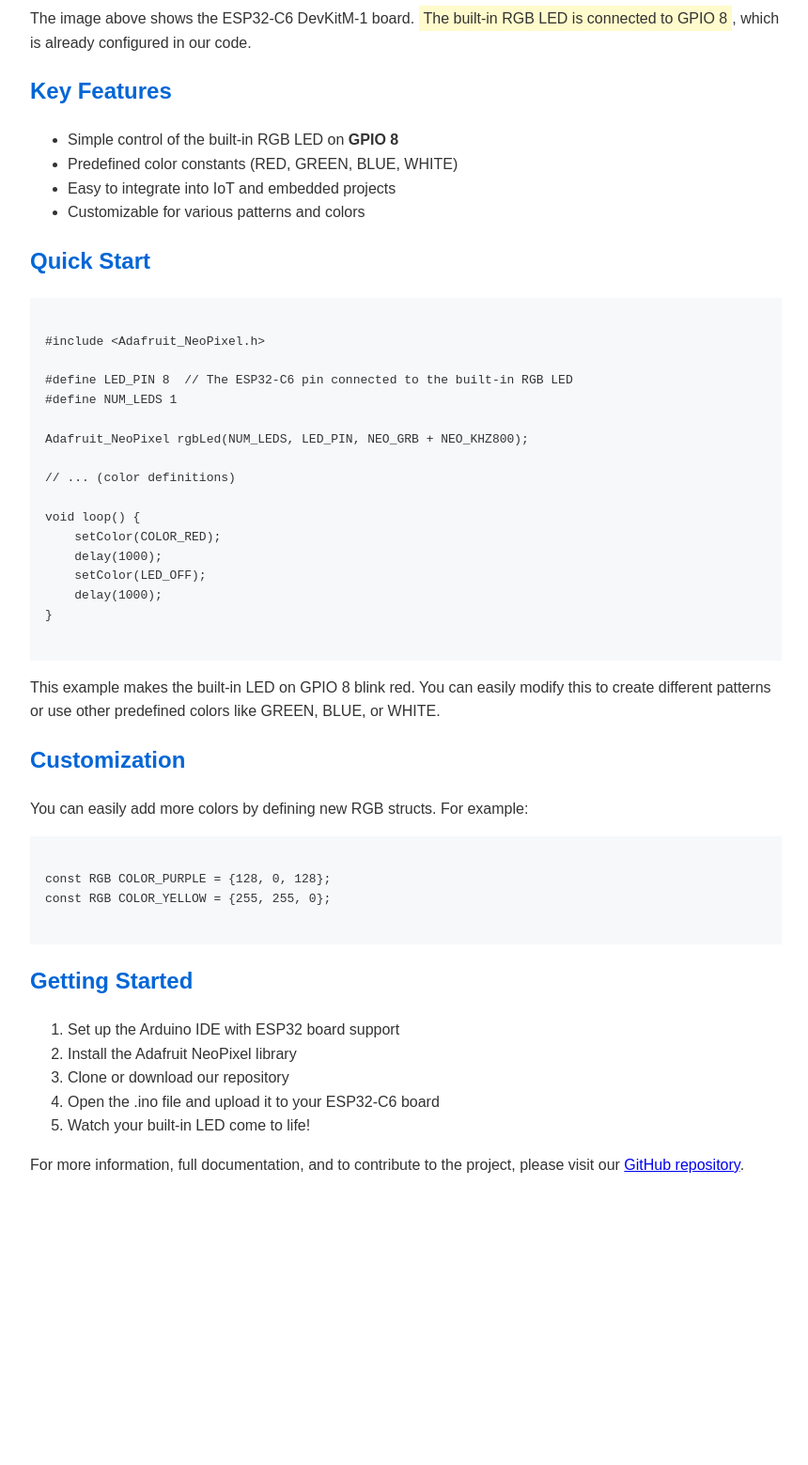
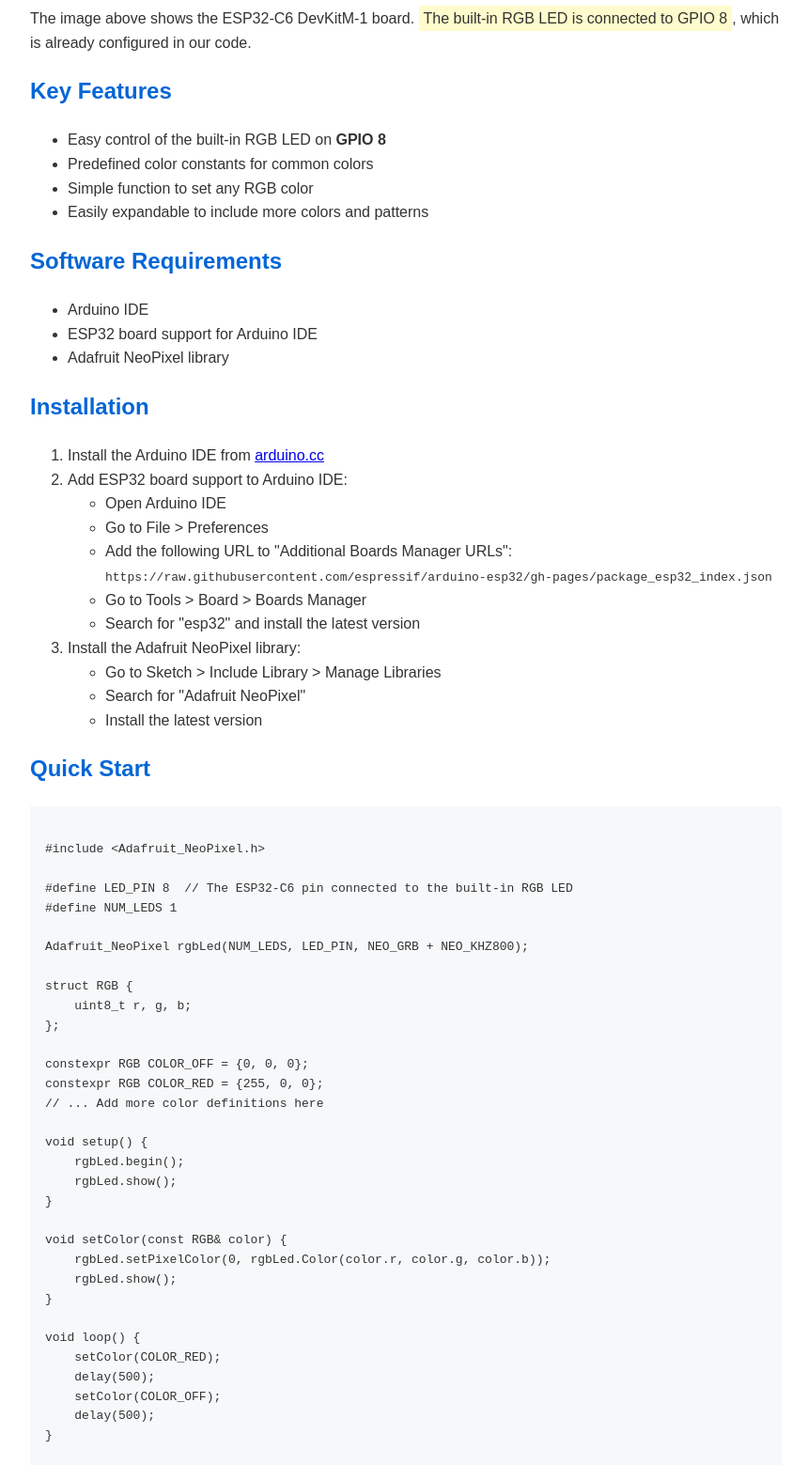
Before and after one commit to h4fide/ESP32-C6-RGB-LED-Control, a plain HTML site: page index.html in a window 1280 px wide. Shown: the part 600-2159 px from the top of the page at 94% size, without its empty margins (208-1068 px from the left). Before the commit the page ends 1889 px from the top, so only its background shows below. Drawn offline with Linux system fonts and the light colour scheme.

Commit message:
Update index.html

```diff
--- a/index.html
+++ b/index.html
@@ -3,10 +3,10 @@
 <head>
     <meta charset="UTF-8">
     <meta name="viewport" content="width=device-width, initial-scale=1.0">
-    <title>ESP32-C6 RGB LED Control | Arduino Project for IoT</title>
+    <title>ESP32-C6 RGB LED Control</title>
     <meta name="google-site-verification" content="v5QEyxSw-jo1QlzVwtkBSXKEAX9Fk8g14d8ETi2RDxY" />
     <meta name="description" content="Control the built-in RGB LED on ESP32-C6 with our simple Arduino code. Perfect for IoT projects, embedded systems, and learning microcontroller programming.">
-   <meta name="keywords" content="esp32, rgb, led, built in, esp32-c6, esp32 led built in, esp32 rgb led, esp32 rgb led controller, esp32 rgb led strip, arduino esp32 led, rgb esp32, rgb led esp32, esp32 built in rgb led, esp32-c6 dev kit, esp32 rgb led strip controller, esp32 rgb, esp32 rgb controller, led esp32, esp32 rgb matrix, esp32-c6 release date, esp32 rgbw controller, esp32 led_builtin, esp32-c6 zigbee, esp32 rgb led matrix, esp32-c3 led, esp32 c3 rgb led, led_builtin esp32, esp32 led_builtin pin, 8x8 rgb led matrix arduino, esp32 c6 devkit">
+    <meta name="keywords" content="esp32, rgb, led, built in, esp32-c6, esp32 led built in, esp32 rgb led, esp32 rgb led controller, esp32 rgb led strip, arduino esp32 led, rgb esp32, rgb led esp32, esp32 built in rgb led, esp32-c6 dev kit, esp32 rgb led strip controller, esp32 rgb, esp32 rgb controller, led esp32, esp32 rgb matrix, esp32-c6 release date, esp32 rgbw controller, esp32 led_builtin, esp32-c6 zigbee, esp32 rgb led matrix, esp32-c3 led, esp32 c3 rgb led, led_builtin esp32, esp32 led_builtin pin, 8x8 rgb led matrix arduino, esp32 c6 devkit">
     <style>
         body { font-family: Arial, sans-serif; line-height: 1.6; color: #333; max-width: 800px; margin: 0 auto; padding: 20px; }
         h1, h2 { color: #0366d6; }
@@ -22,7 +22,7 @@
       "description": "Arduino code for controlling the built-in RGB LED on ESP32-C6 microcontrollers",
       "programmingLanguage": "Arduino",
       "runtimePlatform": "ESP32-C6",
-      "codeRepository": "https://github.com/yourusername/ESP32-C6-RGB-LED-Control",
+      "codeRepository": "https://github.com/h4fide/ESP32-C6-RGB-LED-Control",
       "keywords": "ESP32-C6, RGB LED, Arduino, IoT, GPIO 8"
     }
     </script>
@@ -37,11 +37,40 @@
 
     <h2>Key Features</h2>
     <ul>
-        <li>Simple control of the built-in RGB LED on <strong>GPIO 8</strong></li>
-        <li>Predefined color constants (RED, GREEN, BLUE, WHITE)</li>
-        <li>Easy to integrate into IoT and embedded projects</li>
-        <li>Customizable for various patterns and colors</li>
+        <li>Easy control of the built-in RGB LED on <strong>GPIO 8</strong></li>
+        <li>Predefined color constants for common colors</li>
+        <li>Simple function to set any RGB color</li>
+        <li>Easily expandable to include more colors and patterns</li>
     </ul>
+
+    <h2>Software Requirements</h2>
+    <ul>
+        <li>Arduino IDE</li>
+        <li>ESP32 board support for Arduino IDE</li>
+        <li>Adafruit NeoPixel library</li>
+    </ul>
+
+    <h2>Installation</h2>
+    <ol>
+        <li>Install the Arduino IDE from <a href="https://www.arduino.cc/en/software">arduino.cc</a></li>
+        <li>Add ESP32 board support to Arduino IDE:
+            <ul>
+                <li>Open Arduino IDE</li>
+                <li>Go to File > Preferences</li>
+                <li>Add the following URL to "Additional Boards Manager URLs":<br>
+                <code>https://raw.githubusercontent.com/espressif/arduino-esp32/gh-pages/package_esp32_index.json</code></li>
+                <li>Go to Tools > Board > Boards Manager</li>
+                <li>Search for "esp32" and install the latest version</li>
+            </ul>
+        </li>
+        <li>Install the Adafruit NeoPixel library:
+            <ul>
+                <li>Go to Sketch > Include Library > Manage Libraries</li>
+                <li>Search for "Adafruit NeoPixel"</li>
+                <li>Install the latest version</li>
+            </ul>
+        </li>
+    </ol>
 
     <h2>Quick Start</h2>
     <pre><code>
@@ -52,35 +81,52 @@
 
 Adafruit_NeoPixel rgbLed(NUM_LEDS, LED_PIN, NEO_GRB + NEO_KHZ800);
 
-// ... (color definitions)
+struct RGB {
+    uint8_t r, g, b;
+};
+
+constexpr RGB COLOR_OFF = {0, 0, 0};
+constexpr RGB COLOR_RED = {255, 0, 0};
+// ... Add more color definitions here
+
+void setup() {
+    rgbLed.begin();
+    rgbLed.show();
+}
+
+void setColor(const RGB& color) {
+    rgbLed.setPixelColor(0, rgbLed.Color(color.r, color.g, color.b));
+    rgbLed.show();
+}
 
 void loop() {
     setColor(COLOR_RED);
-    delay(1000);
-    setColor(LED_OFF);
-    delay(1000);
+    delay(500);
+    setColor(COLOR_OFF);
+    delay(500);
 }
     </code></pre>
-    <p>This example makes the built-in LED on GPIO 8 blink red. You can easily modify this to create different patterns or use other predefined colors like GREEN, BLUE, or WHITE.</p>
 
     <h2>Customization</h2>
-    <p>You can easily add more colors by defining new RGB structs. For example:</p>
-    <pre><code>
-const RGB COLOR_PURPLE = {128, 0, 128};
-const RGB COLOR_YELLOW = {255, 255, 0};
-    </code></pre>
+    <ul>
+        <li>The <code>LED_PIN</code> is set to <code>8</code> for the built-in LED. Do not change this unless you're using an external LED.</li>
+        <li>Add new color definitions in the <code>RGB</code> struct format</li>
+        <li>Create new light patterns by combining <code>setColor()</code> function with different delays</li>
+        <li>Modify the <code>BLINK_DURATION</code> to change the speed of the blinking pattern</li>
+        <li>Create new light patterns by combining <code>setColor()</code> and <code>blinkColor()</code> function</li>
+    </ul>
 
-    <h2>Getting Started</h2>
+    <h2>Usage</h2>
     <ol>
-        <li>Set up the Arduino IDE with ESP32 board support</li>
-        <li>Install the Adafruit NeoPixel library</li>
-        <li>Clone or download our repository</li>
-        <li>Open the .ino file and upload it to your ESP32-C6 board</li>
-        <li>Watch your built-in LED come to life!</li>
+        <li>Download the <code>esp32_c6_rgb_led_control.ino</code> file</li>
+        <li>Open the <code>.ino</code> file in Arduino IDE</li>
+        <li>Select your ESP32-C6 board from Tools > Board menu</li>
+        <li>Select the appropriate port from Tools > Port menu</li>
+        <li>Click the Upload button to flash the code to your ESP32-C6</li>
     </ol>
 
-    <p>For more information, full documentation, and to contribute to the project, please visit our <a href="https://github.com/h4fide/ESP32-C6-RGB-LED-Control">GitHub repository</a>.</p>
-
+    <h2>Contributing</h2>
+    <p>Contributions to improve the code or add new features are welcome. Please feel free to submit a pull request or open an issue on our <a href="https://github.com/h4fide/ESP32-C6-RGB-LED-Control">GitHub repository</a>.</p>
 
 </body>
 </html>
```
